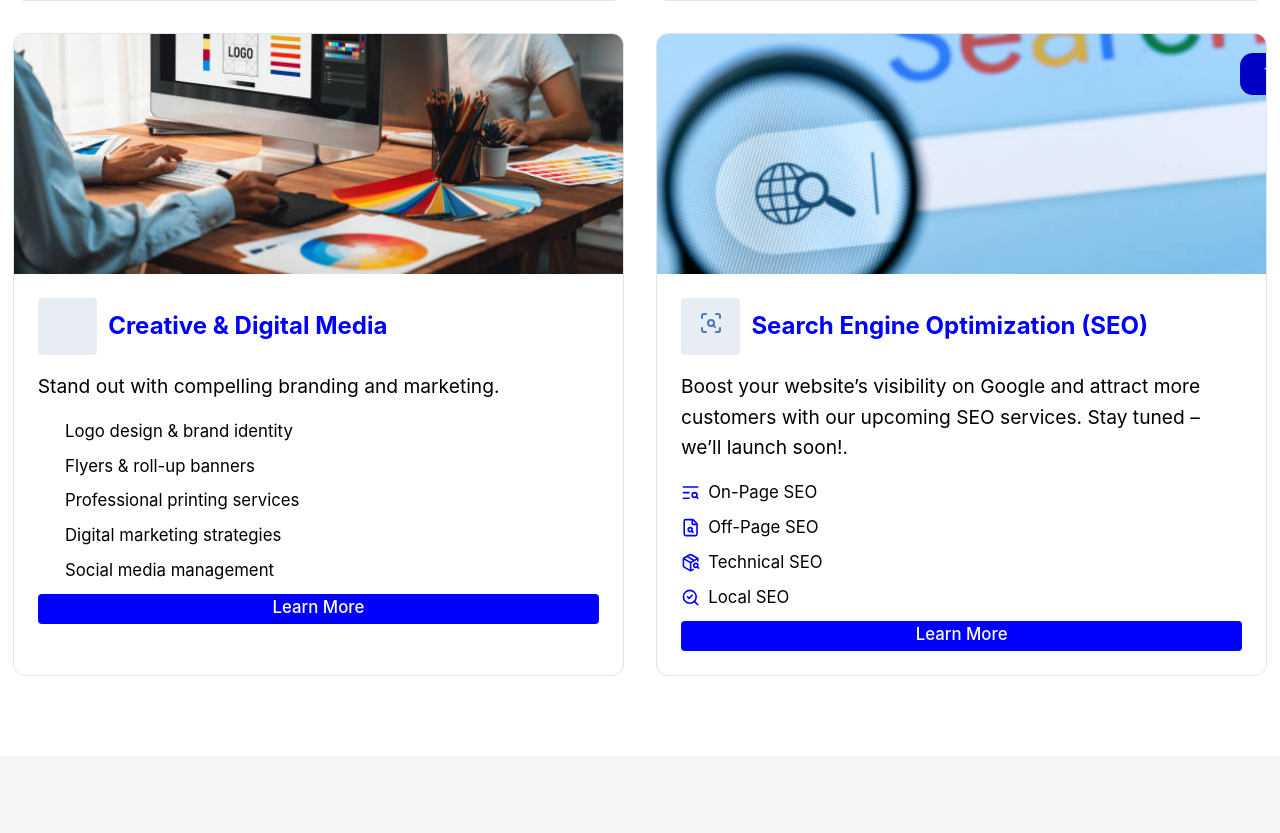
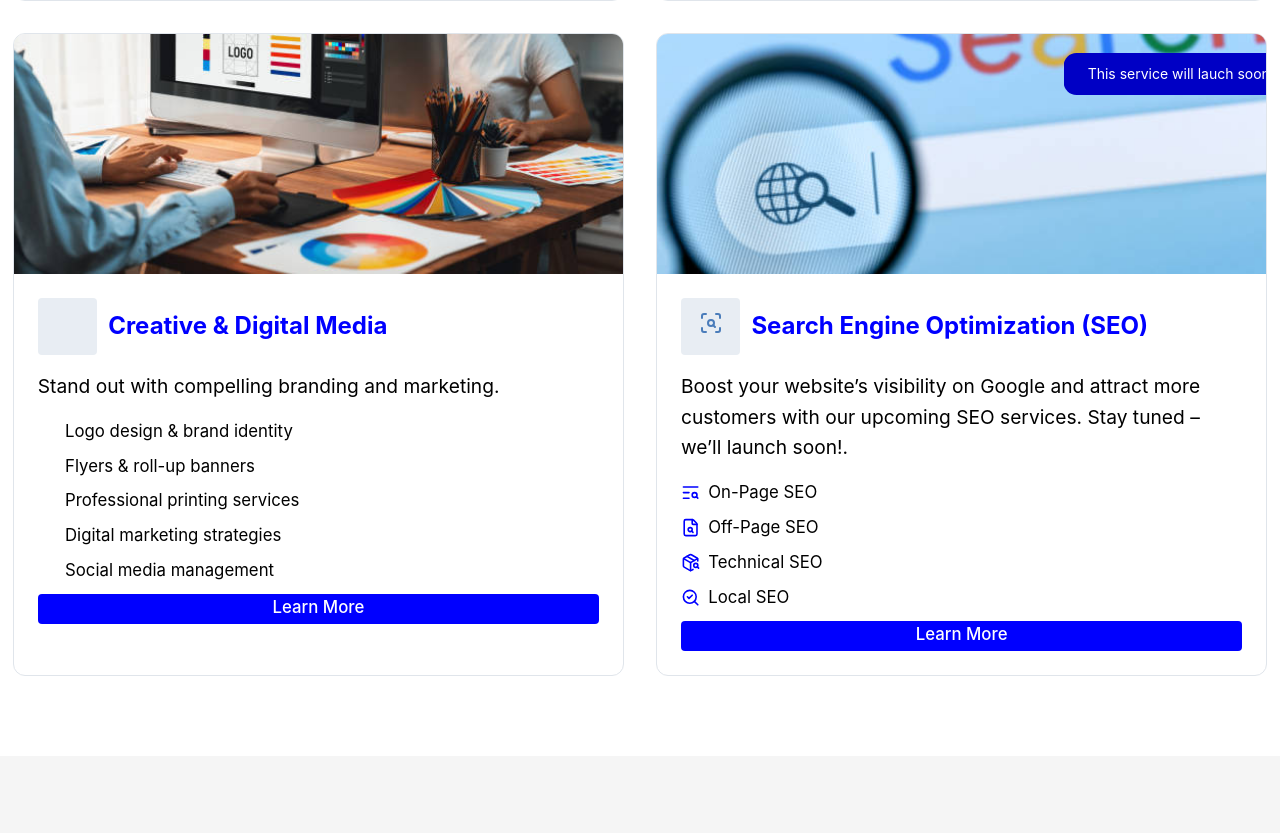
Before and after one commit to Michael-91-Haji/maptech_tanzania, a plain HTML site: page services.html in a window 1280 px wide. Shown: the part 1558-2391 px from the top of the page. Drawn offline with Linux system fonts and the light colour scheme.

Commit message:
Update services.html

```diff
--- a/services.html
+++ b/services.html
@@ -642,6 +642,7 @@
 </script>
 
     <script src="main_script.js"></script>
+    <script src="services_script.js"></script>
 </body>
 
 </html>
```
